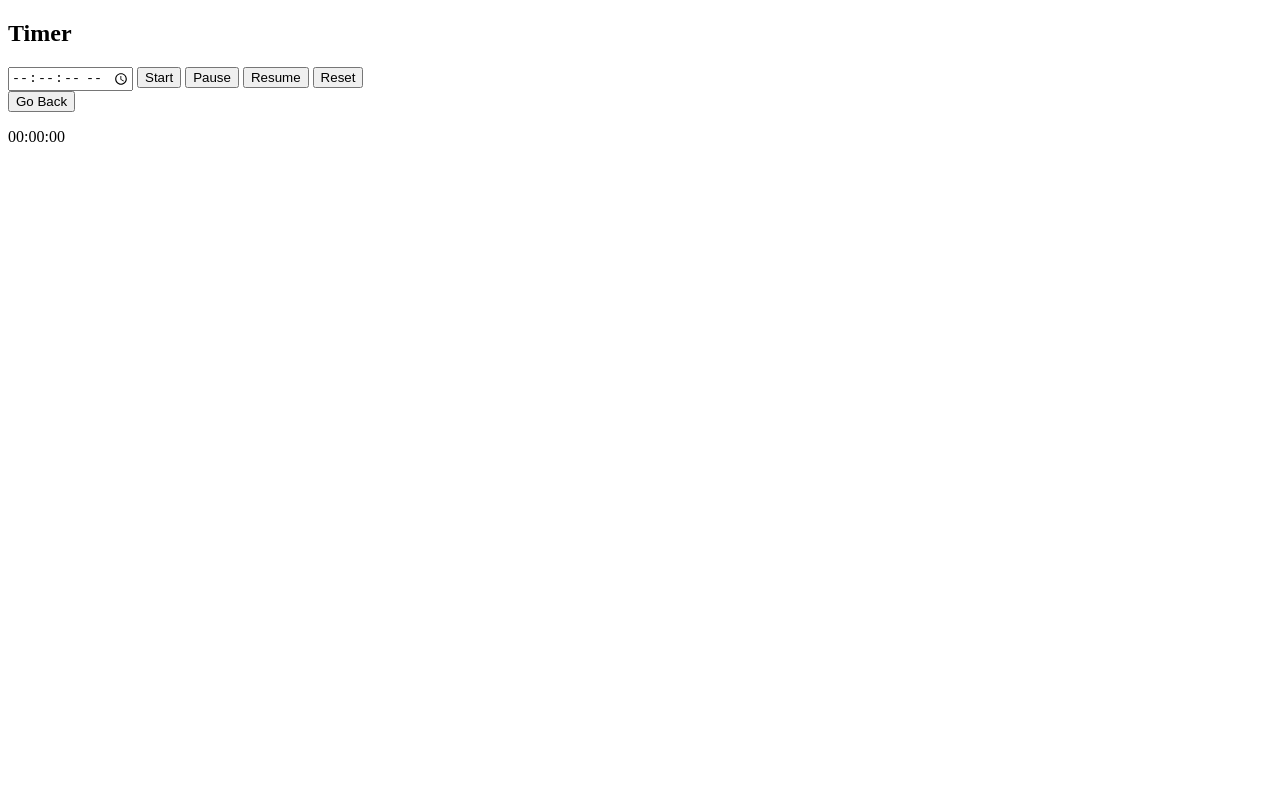
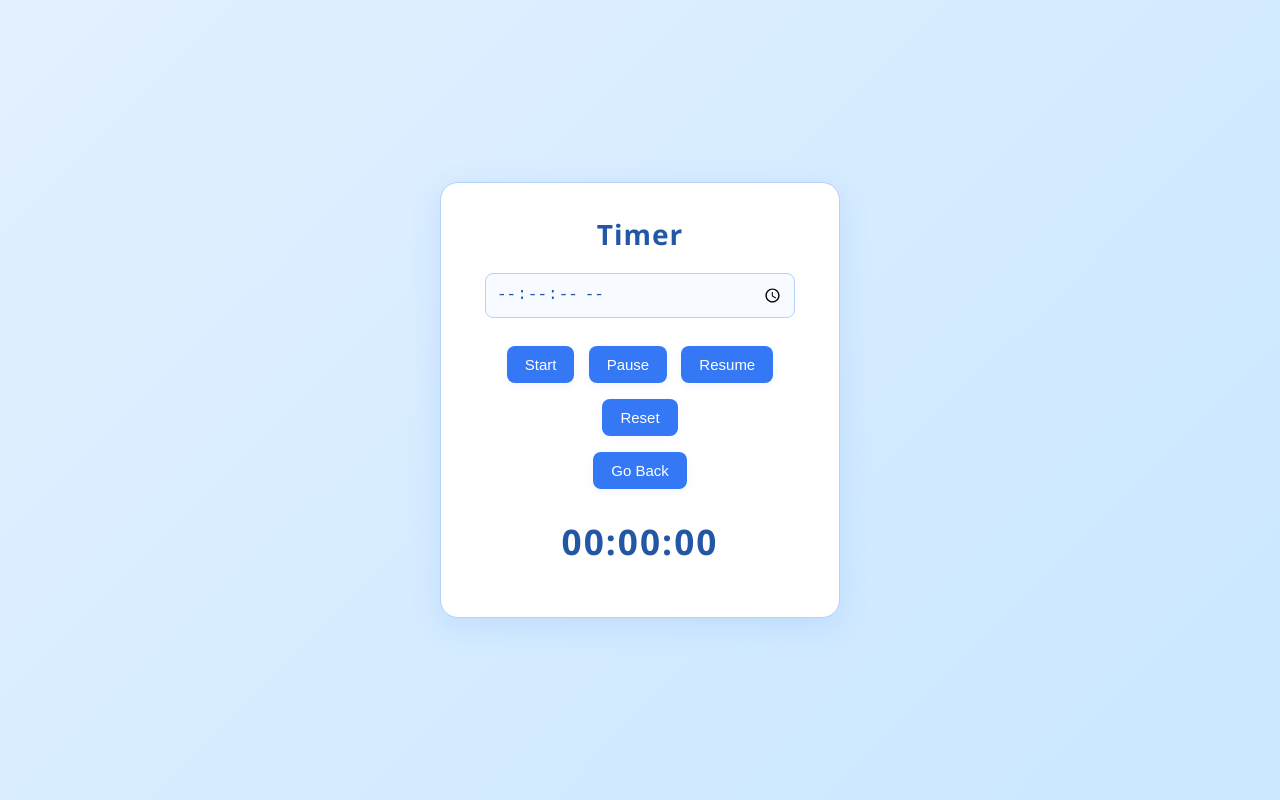
Before and after one commit to teja-mk18/TimerApp, a plain HTML site: page timer.html in a window 1280 px wide. Drawn offline with Linux system fonts and the light colour scheme.

Commit message:
added css

```diff
--- /dev/null
+++ b/style.css
@@ -0,0 +1,77 @@
+* {
+  margin: 0;
+  padding: 0;
+  box-sizing: border-box;
+}
+
+body {
+  height: 100vh;
+  background: linear-gradient(135deg, #e3f0ff 0%, #c9e7ff 100%);
+  display: flex;
+  justify-content: center;
+  align-items: center;
+  font-family: "Segoe UI", Tahoma, Geneva, Verdana, sans-serif;
+}
+
+.card {
+  background: #fff;
+  padding: 32px 44px;
+  border-radius: 18px;
+  box-shadow: 0 8px 32px rgba(52, 120, 246, 0.13);
+  text-align: center;
+  max-width: 400px;
+  width: 100%;
+  border: 1.5px solid #b3d1fa;
+}
+
+h1, h2 {
+  font-size: 28px;
+  margin-bottom: 20px;
+  color: #2456a6;
+  letter-spacing: 1px;
+}
+
+#timer-text, #timer-display {
+  font-size: 2.2rem;
+  margin: 20px 0;
+  color: #2456a6;
+  font-weight: 600;
+  letter-spacing: 2px;
+}
+
+#time-input {
+  font-size: 16px;
+  padding: 10px;
+  border-radius: 8px;
+  border: 1px solid #b3d1fa;
+  width: 100%;
+  margin-bottom: 20px;
+  background: #f7fbff;
+  color: #2456a6;
+}
+
+button {
+  background-color: #3478f6;
+  color: white;
+  padding: 10px 18px;
+  margin: 8px 5px;
+  font-size: 15px;
+  border: none;
+  border-radius: 8px;
+  cursor: pointer;
+  transition: background 0.2s, transform 0.2s;
+  font-weight: 500;
+  box-shadow: 0 2px 8px rgba(52, 120, 246, 0.07);
+}
+
+button:hover {
+  background-color: #2456a6;
+  transform: translateY(-2px) scale(1.04);
+}
+
+#root p {
+  margin: 6px 0;
+  font-size: 1rem;
+  color: #3478f6;
+  font-weight: 500;
+}
--- a/timer.html
+++ b/timer.html
@@ -1,23 +1,33 @@
 <!DOCTYPE html>
 <html lang="en">
   <head>
-    <meta charset="UTF-8">
-    <meta name="viewport" content="width=device-width, initial-scale=1.0">
+    <meta charset="UTF-8" />
+    <meta name="viewport" content="width=device-width, initial-scale=1.0" />
     <title>Timer</title>
+    <link rel="stylesheet" href="style.css" />
   </head>
   <body>
+    <div class="card">
       <h2>Timer</h2>
+
       <div>
-        <input id="time-input" type="time" step="1">
+        <input id="time-input" type="time" step="1" />
+      </div>
+
+      <div>
         <button onclick="startTimer()">Start</button>
         <button onclick="pauseTimer()">Pause</button>
         <button onclick="resumeTimer()">Resume</button>
         <button onclick="resetTimer()">Reset</button>
       </div>
+
       <div>
         <button onclick="location.href='index.html'">Go Back</button>
       </div>
+
       <p id="timer-display">00:00:00</p>
+    </div>
+
     <script src="./timer.js"></script>
   </body>
 </html>
```
Also changed, not shown: index.html (+5 -2 lines), stopwatch.html (+6 -7 lines). Lines whose indentation alone changed are shown as unchanged.
